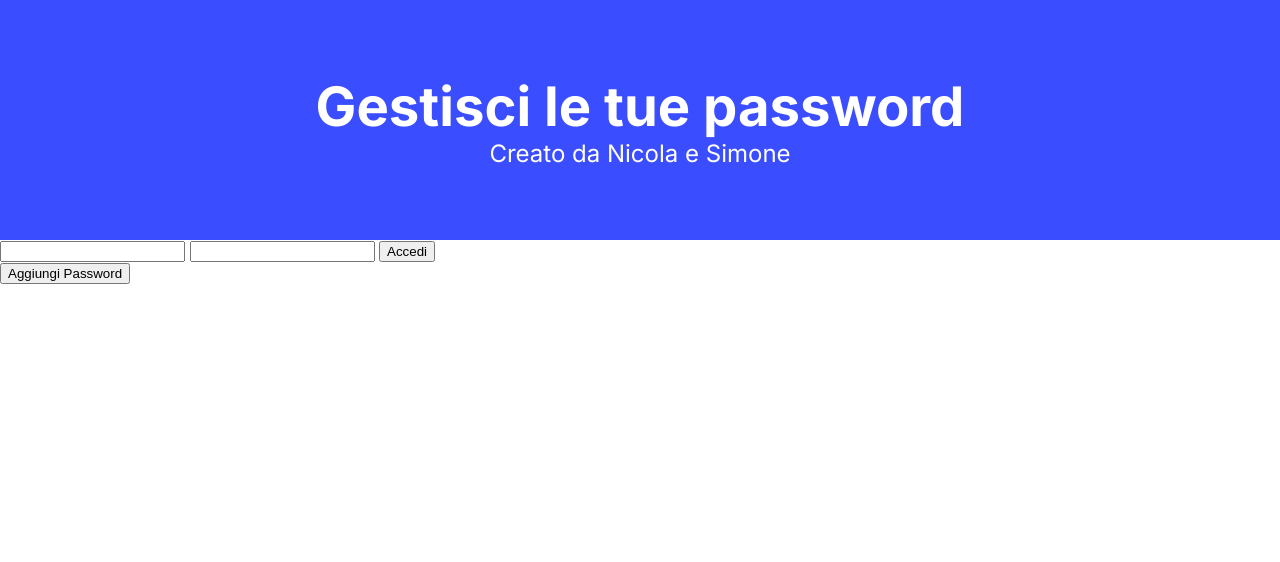
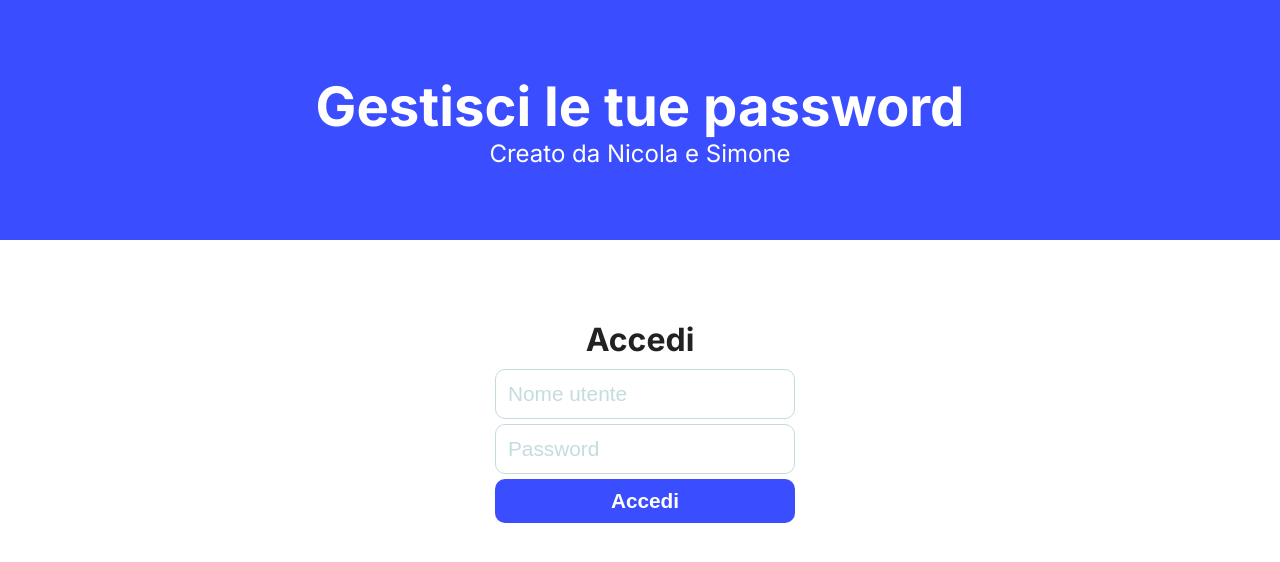
Before and after one commit to simobit/gestore-password, a plain HTML site: page public/index.html in a window 1280 px wide. Drawn offline with Linux system fonts and the light colour scheme.

Commit message:
Added CSS and form

```diff
--- a/public/css/style.css
+++ b/public/css/style.css
@@ -25,3 +25,48 @@ header.header{
 
 header h1{ font-size: 3.4em; }
 header h2{ font-weight: normal; }
+
+main{
+	width: 100%;
+}
+
+main form{
+	width: 300px;
+	max-width: 95vw;
+	display: block;
+	margin: 0 auto;
+	margin-top: 80px;
+}
+
+main form input, main form button{
+	display: block;
+	width: 100%;
+	margin: 5px;
+}
+
+main form input::placeholder{ color: #c4dcdf }
+
+main form input{
+	border: 1px solid #c4dcdf;
+	padding: 12px;
+	border-radius: 10px;
+	font-size: 1.3em;
+}
+
+main form button{
+	border: 0;
+	background-color: #3b4eff;
+	color: #fff;
+	cursor: pointer;
+	padding: 10px;
+	border-radius: 10px;
+	font-weight: bold;
+	font-size: 1.3em;
+}
+
+main form h1{
+	color: #222;
+	display: block;
+	text-align: center;
+	margin-bottom: 10px;
+}
--- a/public/index.html
+++ b/public/index.html
@@ -17,12 +17,12 @@
 
 	<main>
 		<form action="javascript:void(0)" method="post">
-			<input type="text">
-			<input type="password">
+			<h1>Accedi</h1>
+			<input type="text" placeholder="Nome utente">
+			<input type="password" placeholder="Password">
 			<button type="submit">Accedi</button>
 		</form>
 	</main>
 
-	<button>Aggiungi Password</button>
 </body>
 </html>
```
Also changed, not shown: 2 other files.
